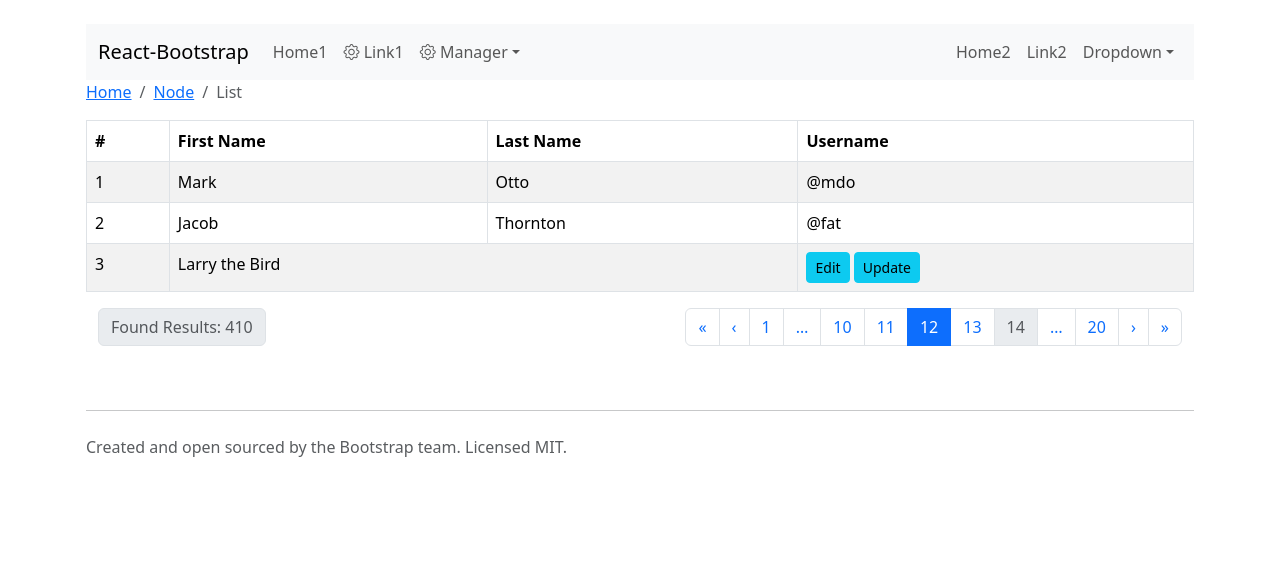
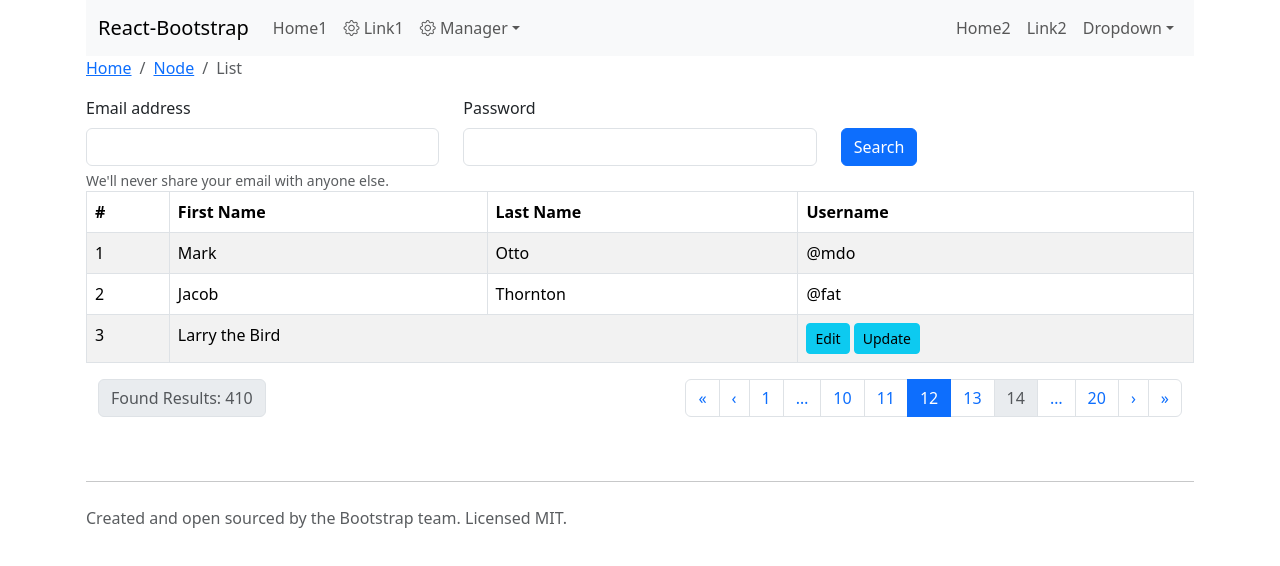
Before and after one commit to uxff/flexdrive-adm-nextjs-bootstrap5, a Next.js app: page /nodelist in a window 1280 px wide. Shown: the top 566 px of the page. Built offline with nearby package versions, Linux system fonts and the light colour scheme.

Commit message:
update form

```diff
--- a/src/pages/nodelist.tsx
+++ b/src/pages/nodelist.tsx
@@ -48,6 +48,28 @@
           <Breadcrumb.Item active>List</Breadcrumb.Item>
         </Breadcrumb>
 
+        {/* form here         */}
+        <form>
+          <div className="row">
+            <div className="col">
+              <label htmlFor="exampleInputEmail1" className="form-label">Email address</label>
+              <input type="email" className="form-control" id="exampleInputEmail1" aria-describedby="emailHelp"/>
+              <div id="emailHelp" className="form-text">We'll never share your email with anyone else.</div>
+            </div>
+            <div className="col">
+              <label htmlFor="exampleInputPassword1" className="form-label">Password</label>
+              <input type="password" className="form-control" id="exampleInputPassword1"/>
+            </div>
+            {/* <div className="col">
+              <input type="checkbox" className="form-check-input" id="exampleCheck1"/>
+              <label className="form-check-label" htmlFor="exampleCheck1">Check me out</label>
+            </div> */}
+            <div className="col align-middle">
+              <label className="form-label">&nbsp;</label><br/>
+              <button type="submit" className="btn btn-primary" id="btnSearch">Search</button>
+            </div>
+          </div>
+        </form>
 
         <Table striped bordered hover>
           <thead>
--- a/src/styles/styles.scss
+++ b/src/styles/styles.scss
@@ -3,5 +3,5 @@
 @import "bootstrap/scss/bootstrap.scss";
 
 body {
-  padding: 1.5rem;
+  // padding: 1.5rem;
 }
```
